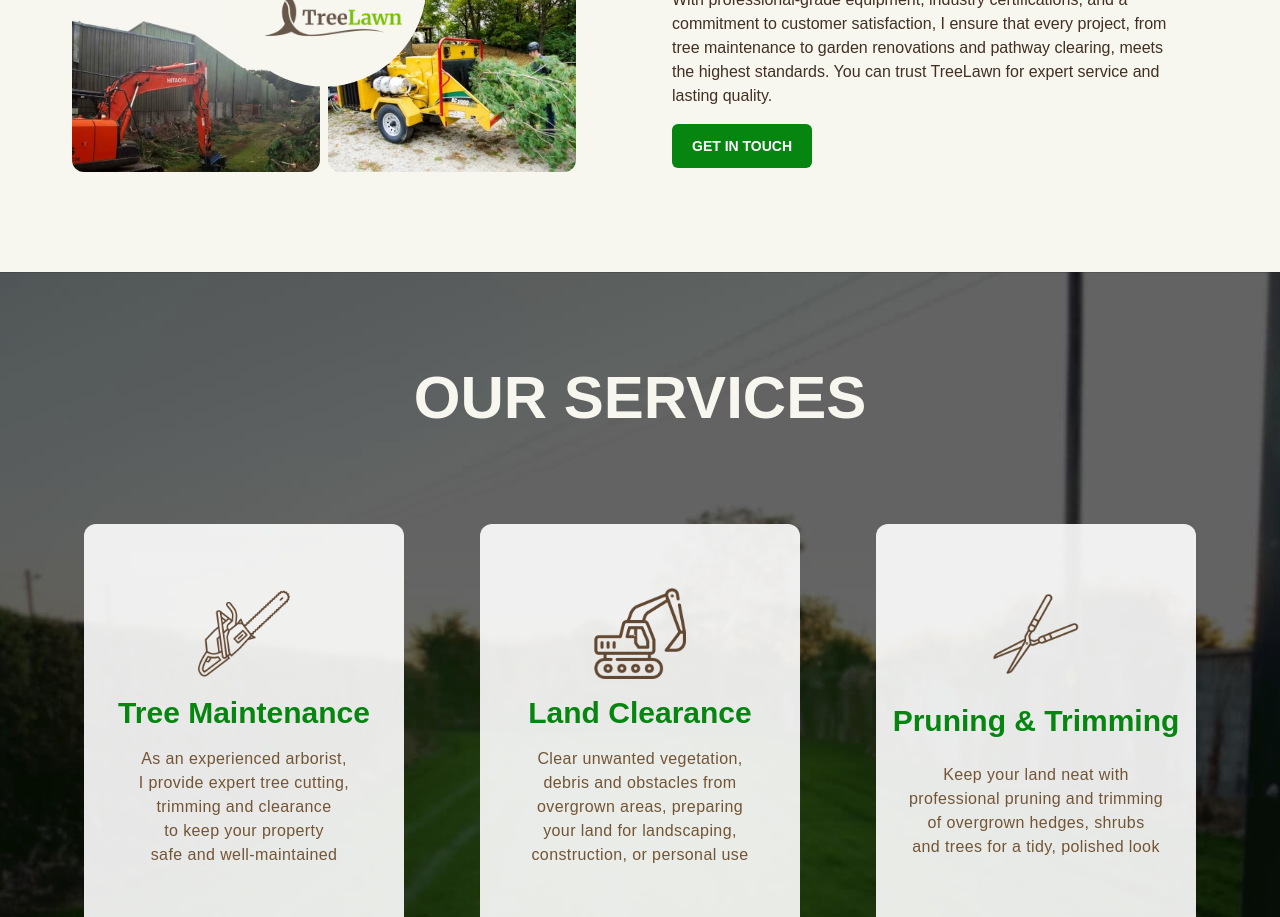
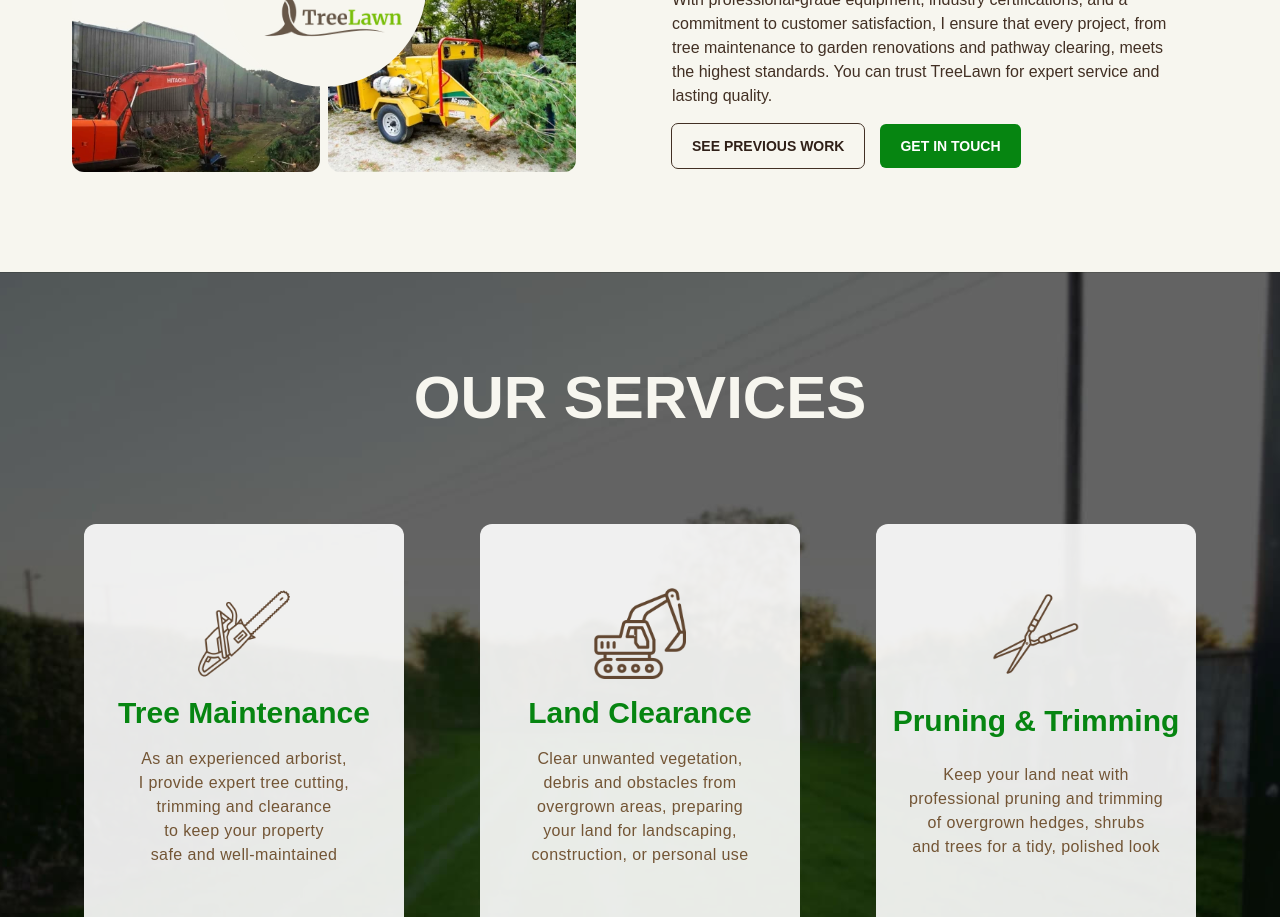
Before and after one commit to KramYengir/treelawn_v2, a Next.js app: page / in a window 1280 px wide. Shown: the part 1180-2097 px from the top of the page. Built offline with nearby package versions, Linux system fonts and the light colour scheme; a web font is replaced by a local one.

Commit message:
add link to previous work page

```diff
--- a/components/About.tsx
+++ b/components/About.tsx
@@ -28,9 +28,14 @@ const About = () => {
             meets the highest standards. You can trust TreeLawn for expert
             service and lasting quality.
           </p>
-          <a href="#contact" className="primary-btn ml-2">
-            Get In Touch
-          </a>
+          <div className="flex gap-2">
+            <a href="/previous-work" className="clear-btn ml-2">
+              See Previous Work
+            </a>
+            <a href="#contact" className="primary-btn ml-2">
+              Get In Touch
+            </a>
+          </div>
         </div>
       </div>
     </section>
```
